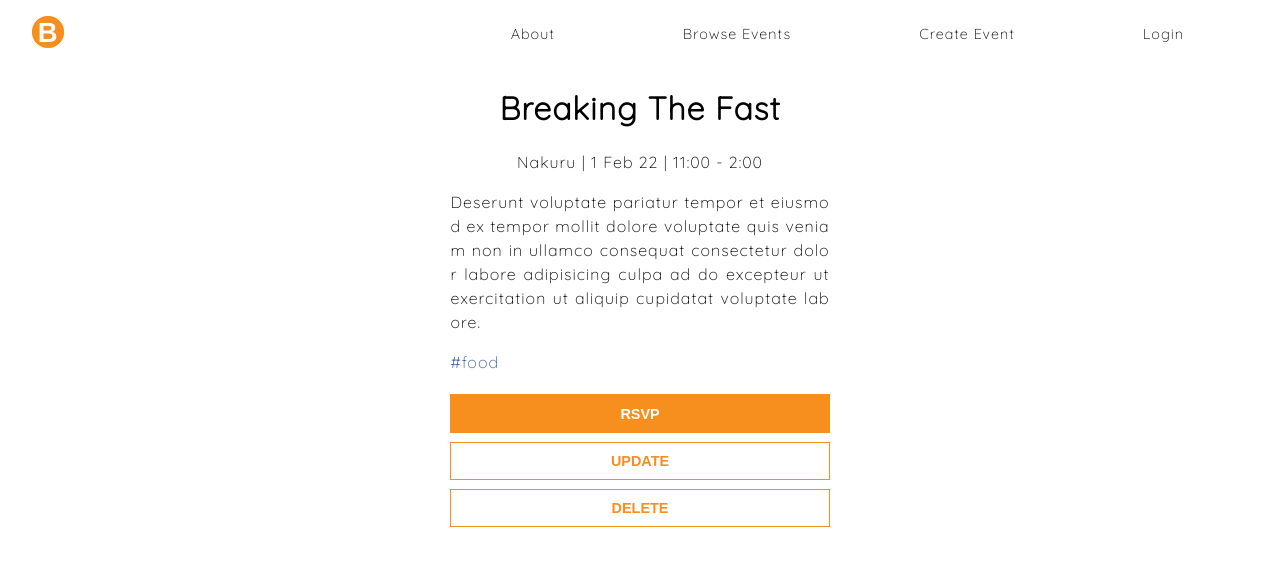
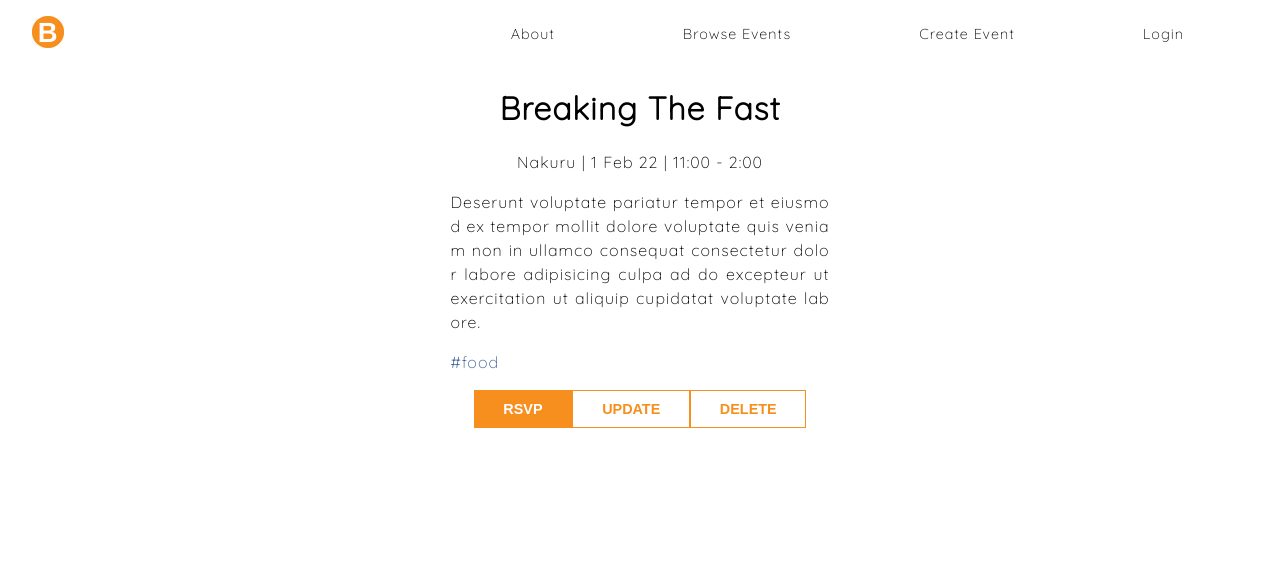
Before and after one commit to dngst/brightevents, a React (Create React App) app: page /event in a window 1280 px wide. Shown: the top 566 px of the page. Built offline with nearby package versions, Linux system fonts and the light colour scheme.

Commit message:
Set button width

```diff
--- a/src/components/container/EventContainer.js
+++ b/src/components/container/EventContainer.js
@@ -7,13 +7,19 @@ const EventContainer = styled(Container)`
   }
   .event-btns {
     button {
-      margin: 1.2% auto;
+      width: inherit;
     }
   }
   @media (max-width: 480px) {
     h1 {
       font-size: 1.8rem;
     }
+    .event-btns {
+      button {
+        margin: 1.2% auto;
+        width: 100%;
+      }
+    }
   }
 `;
 
--- a/src/components/container/HomeContainer.js
+++ b/src/components/container/HomeContainer.js
@@ -8,9 +8,8 @@ const HomeContainer = styled.div`
     color: #ffffff;
     margin: 19% 0 1%;
   }
-  .entry-btn {
-    border: 1px solid #ffffff;
-    background-color: inherit;
+  button {
+    width: inherit;
   }
   @media (max-width: 768px) {
     line-height: 5rem;
--- a/src/pages/Home.js
+++ b/src/pages/Home.js
@@ -1,4 +1,5 @@
 import { Helmet } from "react-helmet";
+import { Link } from "wouter";
 import Title from "components/Title";
 import Button from "components/Button";
 import HomeContainer from "components/container/HomeContainer";
@@ -14,7 +15,7 @@ const Home = () => {
             <Title>
                 plan your next event
             </Title>
-            <Button as="a" href="/new" primary className="entry-btn">get started</Button>
+            <Link href="/new"><Button primary>get started</Button></Link>
         </HomeContainer>
     );
 }
```
